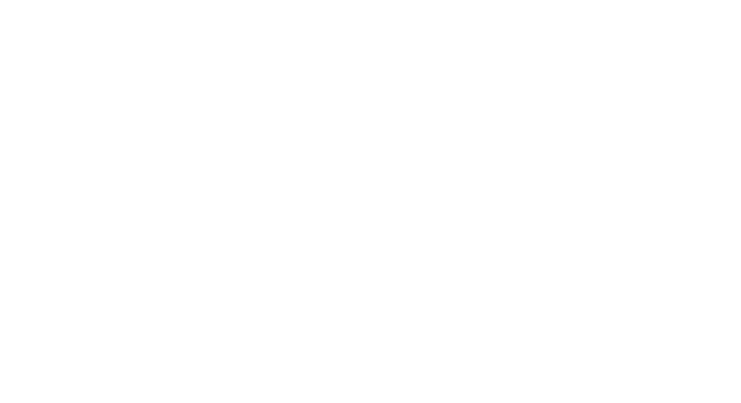
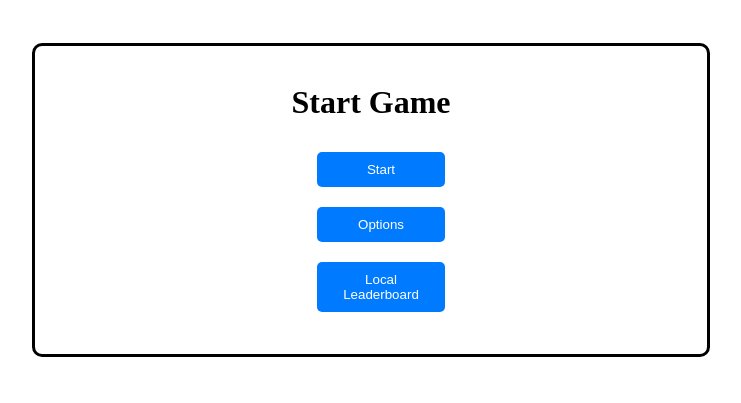
Before and after one commit to Bouacha23/JumpingGame, a plain HTML site: page index.html in a window 1280 px wide. Shown: the whole page, without its empty margins (269-1010 px from the left). Drawn offline with Linux system fonts and the light colour scheme.

Commit message:
initial game background, images and option menu

```diff
--- a/index.html
+++ b/index.html
@@ -5,9 +5,29 @@
     <meta name="viewport" content="width=device-width, initial-scale=1.0">
     <title>jumping Game</title>
     <link rel="stylesheet" href="style/style.css">
-    <script src="logique/script.js" defer></script>
+    <script src="logic/script.js" defer></script>
 </head>
 <body>
-
+    <main class="game-container">
+        <canvas id="game" width="800" height="400">
+            <img id="sky" src="./assets/background/0.png" alt="" />
+            <img id="distant-trees-bg" src="./assets/background/1.png" alt="" />
+            <img id="distant-trees" src="./assets/background/2.png" alt="" />
+            <img id="trees-bg" src="./assets/background/3.png" alt="" />
+            <img id="trees" src="./assets/background/4.png" alt="" />
+            <img id="foreground" src="./assets/background/5.png" alt="" />
+            <img id="ground" src="./assets/background/6.png" alt="" />
+        </canvas>
+        <dialog id="start-menu-dialog" open>
+            <form method="dialog">
+                <h1>Start Game</h1>
+                <menu>
+                    <li><button aria-label="start game" onclick="startGame()" type="submit">Start</button></li>
+                    <li><button>Options</button></li>
+                    <li><button>Local Leaderboard</button></li>
+                </menu>
+            </form>
+        </dialog>
+    </main>
 </body>
 </html>
--- /dev/null
+++ b/logic/script.js
@@ -0,0 +1,62 @@
+const canvas = document.getElementById('game');
+const ctx = canvas.getContext('2d');
+const Ground = document.getElementById('ground');
+
+const Trees = document.getElementById('trees');
+const ForeGround = document.getElementById('foreground');
+const SKY = document.getElementById('sky');
+
+
+
+
+class BgLayer{
+  constructor(img, speed=1) {
+    this.img = img;
+    this.speed = speed;
+    this.x1 = 0;
+    this.x2 = canvas.width;
+  }
+
+  draw() {
+    ctx.drawImage(this.img, this.x1, 0, canvas.width, canvas.height);
+    ctx.drawImage(this.img, this.x2, 0, canvas.width, canvas.height);
+  }
+  update() {
+    if (this.x1 < -canvas.width + this.speed){
+        this.x1 = canvas.width - this.speed + this.x2;
+    }
+    if (this.x2 < -canvas.width + this.speed){
+        this.x2 = canvas.width - this.speed + this.x1;
+    }
+    this.x1 -= this.speed;
+    this.x2 -= this.speed;
+  }
+}
+
+let skybox = new BgLayer(SKY, 0.5);
+let trees = new BgLayer(ForeGround, 1);
+let poles = new BgLayer(Trees, 2);
+let bgLayer = new BgLayer(Ground, 5);
+
+function startGame(){
+  animate();
+}
+
+function animate(){
+    ctx.clearRect(0, 0, canvas.width, canvas.height);
+
+    // draw images to canvas order of rendering is important
+    skybox.draw();
+    trees.draw();
+    poles.draw();
+    bgLayer.draw();
+
+    ctx.fillRect(20, 270, 10, 50, 'black');
+
+    // update positions of images to canvas
+    skybox.update();
+    trees.update();
+    poles.update();
+    bgLayer.update();
+    requestAnimationFrame(animate);
+}
--- a/style/style.css
+++ b/style/style.css
@@ -0,0 +1,47 @@
+body {
+    margin: 0;
+    padding: 0;
+    box-sizing: border-box;
+}
+.game-container {
+  display: flex;
+}
+canvas {
+  height: 50vh;
+  width: 100vw;
+}
+dialog {
+  position: absolute;
+  align-self: center;
+  justify-self: center;
+  width: 50%;
+  border-radius: 10px;
+  background-color: white;
+}
+dialog h1 {
+  text-align: center;
+
+}
+dialog menu {
+  padding: 0;
+  display: flex;
+  flex-direction: column;
+  justify-content: center;
+  align-items: center;
+  text-decoration: none;
+  list-style-type: none;
+}
+dialog menu li {
+  width: 20%;
+  margin: 0;
+  padding: 0;
+}
+dialog button {
+  margin: 10px;
+  padding: 10px;
+  width: 100%;
+  border-radius: 5px;
+  background-color: #007bff;
+  color: white;
+  border: none;
+}
```
Also changed, not shown: assets/background/0.png (added), assets/background/1.png (added), assets/background/2.png (added), assets/background/3.png (added), assets/background/4.png (added), assets/background/5.png (added), assets/background/6.png (added), logique/script.js (deleted), 1 other file.
